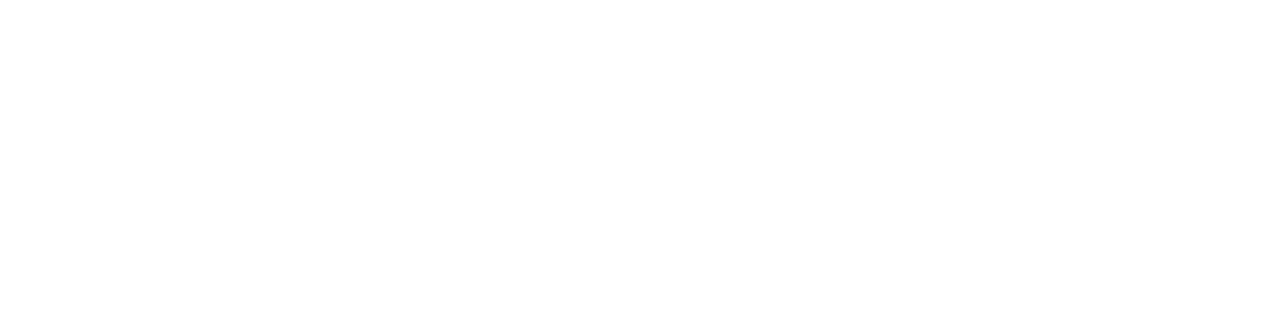
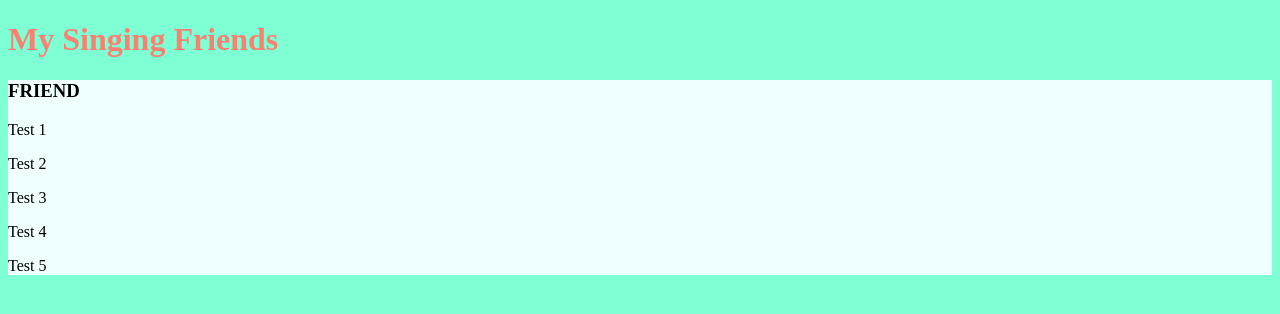
Before and after one commit to lbm54/javascript_labs, a plain HTML site: page index.html in a window 1280 px wide. Drawn offline with Linux system fonts and the light colour scheme.

Commit message:
99 lines

```diff
--- /dev/null
+++ b/99_lines.js
@@ -0,0 +1,7 @@
+var friends = ['a', 'b', 'c', 'd', 'e'];
+for (var i = 0; i < friends.length; i++) {
+    console.log(friends[i] + ":");
+    for (var j = 99; j >= 0; j--) {
+        console.log(`${j} lines of code in the file, ${j} lines of code; ${friends[i]} strikes one out, clears it all out, ${j} lines of code in the file`);
+    }
+}
--- a/index.html
+++ b/index.html
@@ -1,10 +1,22 @@
 <!DOCTYPE html>
 <html>
 <head>
-
+    <title>99 Lines of Code in the File</title>
+    <link rel="stylesheet" href="styles.css">
 </head>
 <body>
 
-    <script src="app.js"></script>
+    <h1>My Singing Friends</h1>
+    <div class="friend">
+        <h3>Friend</h3>
+        <p>Test 1</p>
+        <p>Test 2</p>
+        <p>Test 3</p>
+        <p>Test 4</p>
+        <p>Test 5</p>
+    </div>
+
+    <!-- <script src="app.js"></script> -->
+    <script src="99_lines.js"></script>
 </body>
 </html>
--- /dev/null
+++ b/styles.css
@@ -0,0 +1,15 @@
+body {
+    background-color: aquamarine;
+}
+
+h1 {
+    color: salmon;
+}
+
+.friend {
+    background-color: azure;
+}
+
+.friend h3 {
+    text-transform: uppercase;
+}
```
